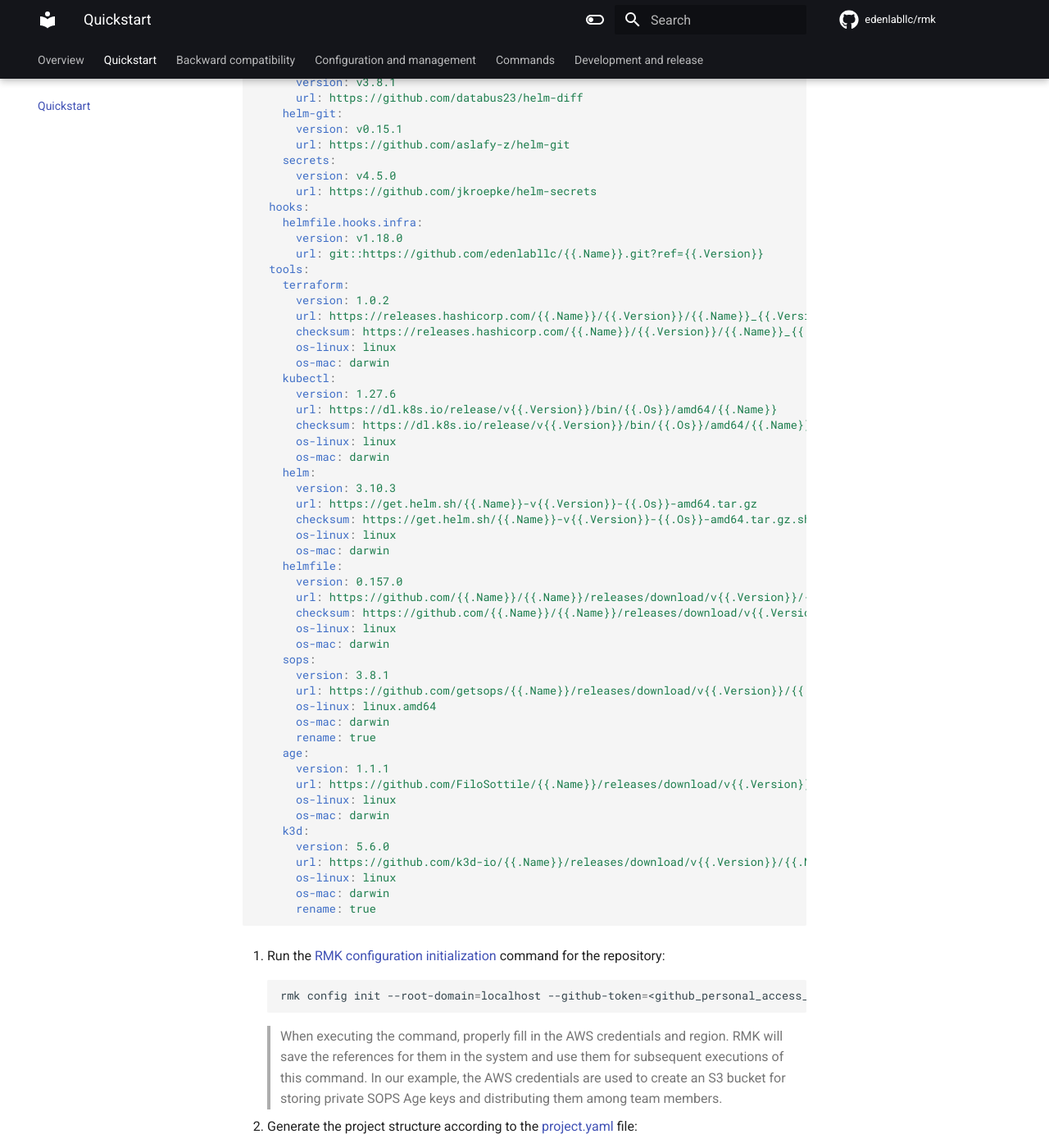
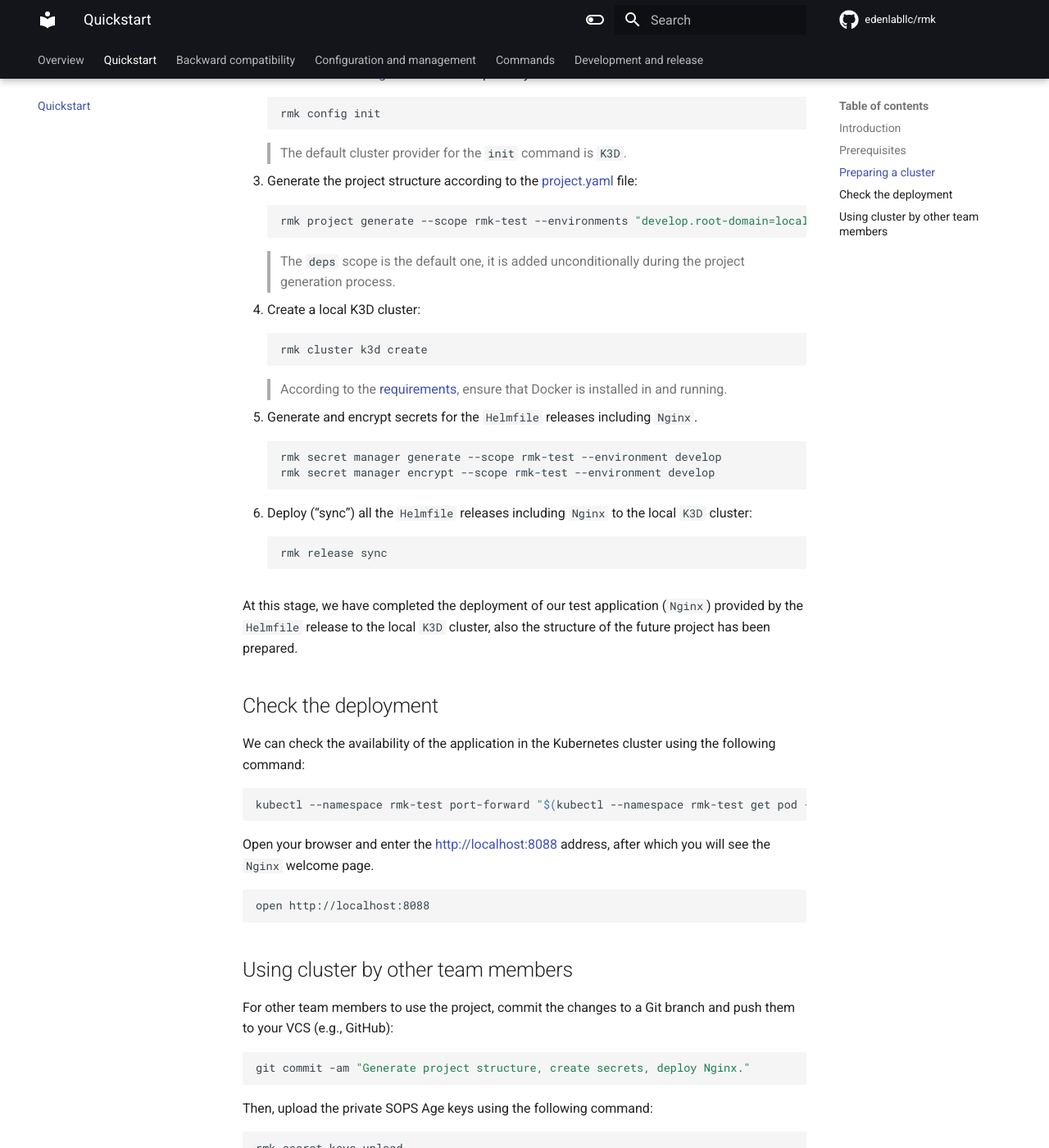
Before and after one commit to edenlabllc/rmk, an MkDocs documentation site: the page built from docs/quickstart.md, in a window 1280 px wide and 1400 px high, scrolled down 675 px. Shown: the whole window at 82% size. Built offline with MkDocs 1.6.1 and Material for MkDocs 9.7.7, drawn with Linux system fonts in a browser that asks for light colours; comment, search, counter and statistics services are not loaded; the version menu is left out; some of the changed text lies outside the part shown.

Commit message:
#59 - Improve quickstart.md.

````diff
--- a/docs/quickstart.md
+++ b/docs/quickstart.md
@@ -1,142 +1,106 @@
 # Quickstart
 
-This guide demonstrates how to use `RMK` to prepare the structure of a new project in five steps,
-create a local cluster based on `K3D`, deploy your first application ([Nginx](https://nginx.org/)) using `Helmfile` releases.
+## Introduction
 
-> Prerequisites:
->
-> - An active AWS user with access keys and the `AdministratorAccess` permissions.
-> - A prepared [project repository](configuration/project-management/preparation-of-project-repository.md#preparation-of-the-project-repository)
-> - Installed [RMK](index.md#installation)
-> - The fulfilled [requirements](index.md#requirements) for proper RMK operation.
+This guide demonstrates how to use `RMK` to prepare the structure of a new project
+create a local cluster based on `K3D`, deploy your first application ([Nginx](https://nginx.org/)) using `Helmfile`
+releases.
 
-0. Create a [project.yaml](configuration/project-management/preparation-of-project-repository.md#projectyaml)
-   file in the root of the project repository with the following content:
+## Prerequisites
 
-[//]: # (  TODO ACTUALIZE)
+- A
+  prepared [project repository](configuration/project-management/preparation-of-project-repository.md#preparation-of-the-project-repository)
+- Installed [RMK](index.md#installation)
+- The fulfilled [requirements](index.md#requirements) for proper RMK operation.
 
-```yaml
-project:
-  spec:
-    environments:
-      - develop
-    owners:
-      - owner
-    scopes:
-      - rmk-test
-inventory:
-  helm-plugins:
-    diff:
-      version: v3.8.1
-      url: https://github.com/databus23/helm-diff
-    helm-git:
-      version: v0.15.1
-      url: https://github.com/aslafy-z/helm-git
-    secrets:
-      version: v4.5.0
-      url: https://github.com/jkroepke/helm-secrets
-  hooks:
-    helmfile.hooks.infra:
-      version: v1.18.0
-      url: git::https://github.com/edenlabllc/{{.Name}}.git?ref={{.Version}}
-  tools:
-    terraform:
-      version: 1.0.2
-      url: https://releases.hashicorp.com/{{.Name}}/{{.Version}}/{{.Name}}_{{.Version}}_{{.Os}}_amd64.zip
-      checksum: https://releases.hashicorp.com/{{.Name}}/{{.Version}}/{{.Name}}_{{.Version}}_SHA256SUMS
-      os-linux: linux
-      os-mac: darwin
-    kubectl:
-      version: 1.27.6
-      url: https://dl.k8s.io/release/v{{.Version}}/bin/{{.Os}}/amd64/{{.Name}}
-      checksum: https://dl.k8s.io/release/v{{.Version}}/bin/{{.Os}}/amd64/{{.Name}}.sha256
-      os-linux: linux
-      os-mac: darwin
-    helm:
-      version: 3.10.3
-      url: https://get.helm.sh/{{.Name}}-v{{.Version}}-{{.Os}}-amd64.tar.gz
-      checksum: https://get.helm.sh/{{.Name}}-v{{.Version}}-{{.Os}}-amd64.tar.gz.sha256sum
-      os-linux: linux
-      os-mac: darwin
-    helmfile:
-      version: 0.157.0
-      url: https://github.com/{{.Name}}/{{.Name}}/releases/download/v{{.Version}}/{{.Name}}_{{.Version}}_{{.Os}}_amd64.tar.gz
-      checksum: https://github.com/{{.Name}}/{{.Name}}/releases/download/v{{.Version}}/{{.Name}}_{{.Version}}_checksums.txt
-      os-linux: linux
-      os-mac: darwin
-    sops:
-      version: 3.8.1
-      url: https://github.com/getsops/{{.Name}}/releases/download/v{{.Version}}/{{.Name}}-v{{.Version}}.{{.Os}}
-      os-linux: linux.amd64
-      os-mac: darwin
-      rename: true
-    age:
-      version: 1.1.1
-      url: https://github.com/FiloSottile/{{.Name}}/releases/download/v{{.Version}}/{{.Name}}-v{{.Version}}-{{.Os}}-amd64.tar.gz
-      os-linux: linux
-      os-mac: darwin
-    k3d:
-      version: 5.6.0
-      url: https://github.com/k3d-io/{{.Name}}/releases/download/v{{.Version}}/{{.Name}}-{{.Os}}-amd64
-      os-linux: linux
-      os-mac: darwin
-      rename: true
-```
+## Preparing a cluster
 
-1. Run the [RMK configuration initialization](configuration/configuration-management/configuration-management.md#initialization-of-rmk-configuration) command for the repository:
+This example assume, the tenant is `rmk-test`, current branch is `develop`.
+
+1. Checkout the needed branch:
 
    ```shell
-   rmk config init --root-domain=localhost --github-token=<github_personal_access_token>
+   git checkout -b develop
    ```
 
-   > When executing the command, properly fill in the AWS credentials and region.
-   > RMK will save the references for them in the system and use them for subsequent executions of this command.
-   > In our example, the AWS credentials are used to create an S3 bucket for storing private SOPS Age keys
-   > and distributing them among team members.
-
-2. Generate the project structure according to the [project.yaml](configuration/project-management/preparation-of-project-repository.md#projectyaml) file:
+2. [Initialize RMK configuration](configuration/configuration-management/configuration-management.md#initialization-of-rmk-configuration)
+   for the repository:
 
    ```shell
-   rmk project generate --create-sops-age-keys
+   rmk config init
    ```
 
-3. Create a local K3D cluster:
+   > The default cluster provider for the `init` command is `K3D`.
 
-   > Before running this step, ensure that Docker is installed in the system according to the [requirements](index.md#requirements).
+3. Generate the project structure according to
+   the [project.yaml](configuration/project-management/preparation-of-project-repository.md#projectyaml) file:
+
+   ```shell
+   rmk project generate --scope rmk-test --environments "develop.root-domain=localhost" --create-sops-age-keys
+   ```
+
+   > The `deps` scope is the default one, it is added unconditionally during the project generation process.
+
+4. Create a local K3D cluster:
 
    ```shell
    rmk cluster k3d create
    ```
 
-4. Generate and encrypt secrets for the `Helmfile` release (Nginx):
+   > According to the [requirements](index.md#requirements), ensure that Docker is installed in and running.
+
+5. Generate and encrypt secrets for the `Helmfile` releases including `Nginx`.
 
    ```shell
-   rmk secret manager generate
-   rmk secret manager encrypt
+   rmk secret manager generate --scope rmk-test --environment develop
+   rmk secret manager encrypt --scope rmk-test --environment develop
    ```
 
-5. Deploy the `Helmfile` release (Nginx) to the local `K3D` cluster:
+6. Deploy ("sync") all the `Helmfile` releases including `Nginx` to the local `K3D` cluster:
 
    ```shell
    rmk release sync
    ```
 
-At this stage, we have completed the deployment of our test application (Nginx) provided by the `Helmfile` release
+At this stage, we have completed the deployment of our test application (`Nginx`) provided by the `Helmfile` release
 to the local `K3D` cluster, also the structure of the future project has been prepared.
+
+## Check the deployment
 
 We can check the availability of the application in the Kubernetes cluster using the following command:
 
 ```shell
-kubectl port-forward $(kubectl get pod --namespace rmk-test --output name) 8088:80 --namespace rmk-test
+kubectl --namespace rmk-test port-forward "$(kubectl --namespace rmk-test get pod --output name)" 8088:80
 ```
 
-Open your browser and enter the http://localhost:8088 address, after which you will see the Nginx welcome page.
+Open your browser and enter the [http://localhost:8088](http://localhost:8088) address, after which you will see the
+`Nginx` welcome page.
 
-Next, you can commit your changes to a Git branch and push them to your VCS (e.g., GitHub).
-You can also upload the private SOPS Age keys using the following command:
+```shell
+open http://localhost:8088
+```
+
+## Using cluster by other team members
+
+For other team members to use the project, commit the changes to a Git branch and push them to your VCS (e.g., GitHub):
+
+```shell
+git commit -am "Generate project structure, create secrets, deploy Nginx."
+```
+
+Then, upload the private SOPS Age keys using the following command:
 
 ```shell
 rmk secret keys upload
 ```
 
-After that, your team members will be able to deploy this project on their own, skipping the 2nd and 4th steps.
+> The secret keys are Git-ignored and never committed to Git.
+
+After that, your team members will be able to deploy this project on their own.
+
+```shell
+git checkout develop
+git pull origin develop
+```
+
+then executing steps 2,5,6
````
